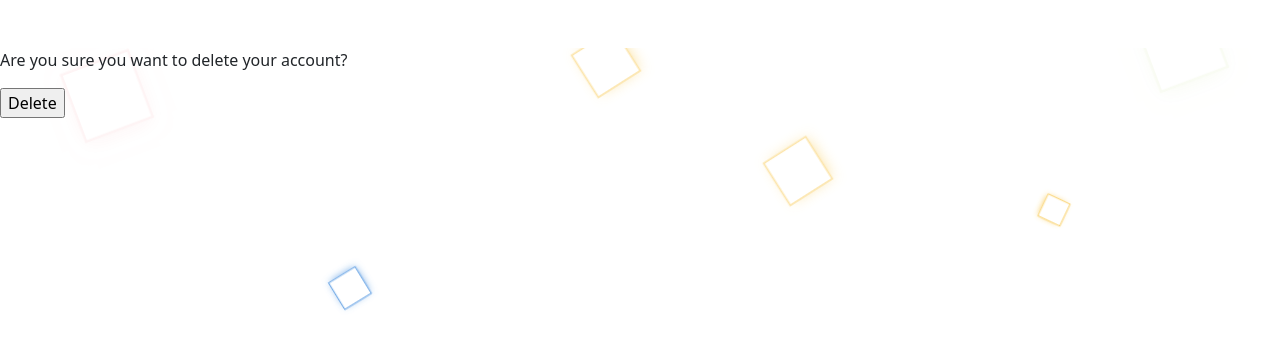
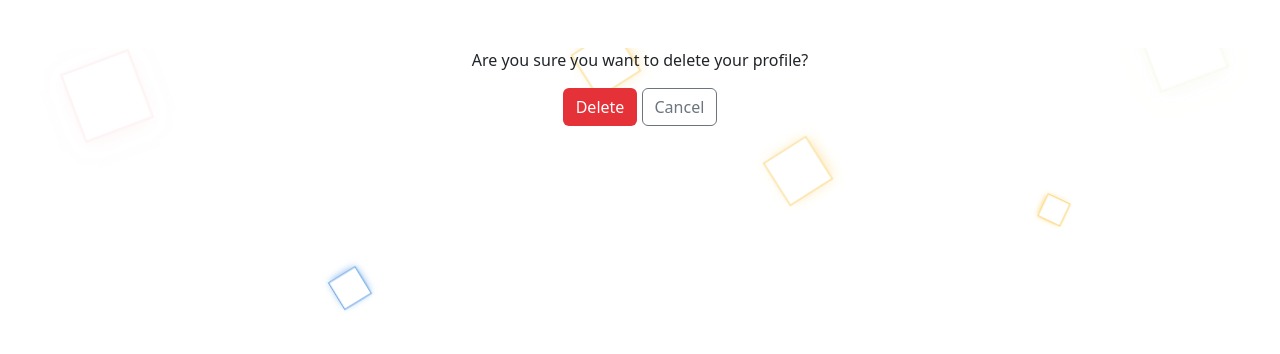
Before and after one commit to radule90/CI_PP__4, a Django app: template member/templates/member/profile_delete.html in a window 1280 px wide. Shown: the part 66-420 px from the top of the page. Run offline with Django 3.2, Linux system fonts and the light colour scheme; the template is opened without the code that fills it, so the values that code supplies are empty.

Commit message:
Add minimal style profile delete page

```diff
--- a/member/templates/member/profile.html
+++ b/member/templates/member/profile.html
@@ -1,7 +1,6 @@
 {% extends 'base.html' %}
 {% block title %}{{ profile.username }} Profile Page{% endblock title %}
 {% block content %}
-
 <div class="container">
     <section class="row justify-content-center">
         <!-- User profile card -->
--- a/member/templates/member/profile_delete.html
+++ b/member/templates/member/profile_delete.html
@@ -1,11 +1,16 @@
 {% extends 'base.html' %}
 {% block title %}Member Profile{% endblock title %}
 {% block content %}
-<main>
-    <form action="" method="POST">
-        {% csrf_token %}
-        <p>Are you sure you want to delete your account?</p>
-        <input type="submit" value="Delete">
-    </form>
-</main>
+<div class="container">
+    <div class="row justify-content-center">
+        <div class="col-md-4 text-center">
+            <form action="" method="POST">
+                {% csrf_token %}
+                <p>Are you sure you want to delete your profile?</p>
+                <input type="submit" value="Delete" class="btn btn-red">
+                <a href="{% url 'home-page' %}" class="btn btn-outline-secondary">Cancel</a>
+            </form>
+        </div>
+    </div>
+</div>
 {% endblock content %}
```
